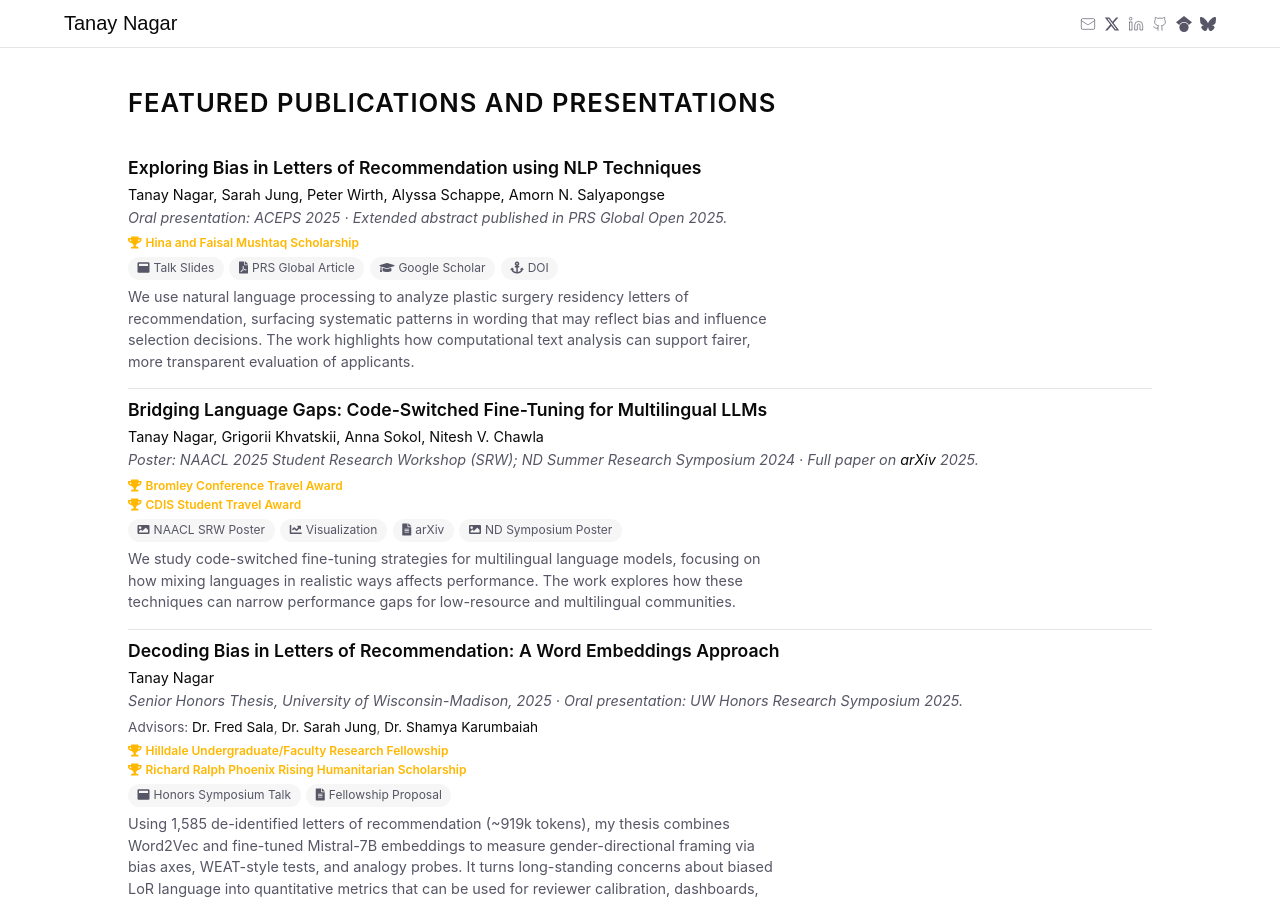
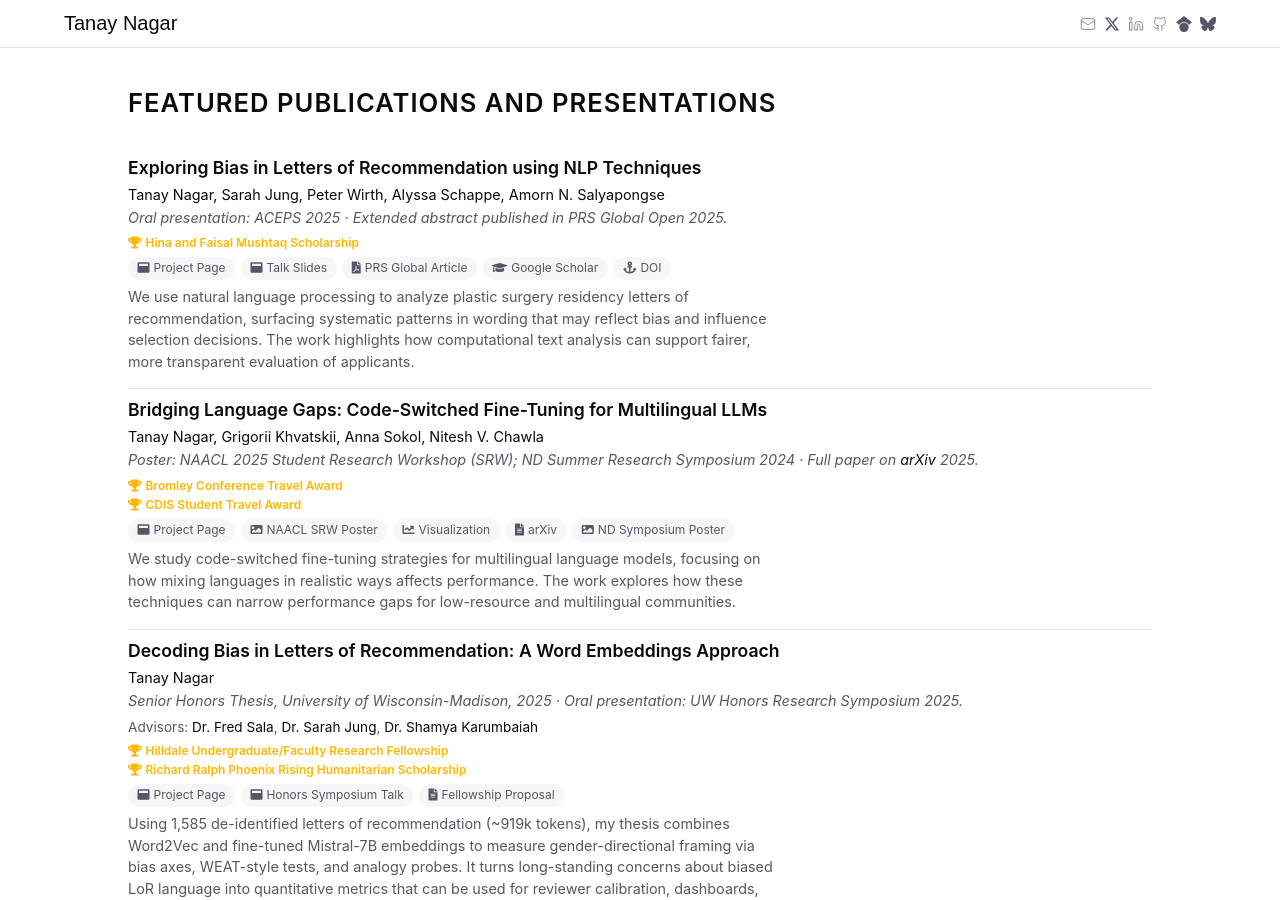
Before and after one commit to tnagar72/tnagar72.github.io, a Jekyll site: the page built from index.html, in a window 1280 px wide and 900 px high, scrolled down 660 px. Built offline with Jekyll 4.4.1, drawn with Linux system fonts in a browser that asks for light colours; nearby versions of some CDN libraries.

Commit message:
feat(homepage): link from each publication card to its research page (Issue #25)
Adds a "Project Page" pill at the front of the .pub-misc row on each
publication card, linking to /research/<id>/. The pill only renders
when a corresponding _research/<paper_id>.md entry exists, so papers
without a project page get no pill (no broken links).

Implementation: a Liquid lookup against site.research filtered by
matching paper_id == pub.id:

    {%- assign research_entry = site.research
                                | where: "paper_id", include.pub.id
                                | first -%}
    {%- if research_entry -%}<a href="{{ research_entry.url }}"> … </a>{%- endif -%}

Verified at build time: all 3 featured publications on the homepage
now show the pill, each linking correctly to their project page.

This is the only deliberate non-byte-identical change to the homepage
in the entire research-system branch. Everything else preserved.

Co-Authored-By: Claude Opus 4.7 (1M context) <noreply@anthropic.com>

```diff
--- a/_includes/publication.html
+++ b/_includes/publication.html
@@ -46,6 +46,16 @@ person.html still handles it.
     {%- endfor -%}
 
     <div class="pub-misc">
+        {%- comment -%}
+          Add a "Project Page" pill linking to /research/<id>/ IF a
+          matching entry exists in the _research collection.
+        {%- endcomment -%}
+        {%- assign research_entry = site.research | where: "paper_id", include.pub.id | first -%}
+        {%- if research_entry -%}
+        <a href="{{ research_entry.url | relative_url }}">
+            <i class="fas fa-window-maximize" aria-hidden="true"></i> Project Page
+        </a>
+        {%- endif -%}
         {%- for link in include.pub.links -%}
             {% include pub-link.html link=link %}
         {%- endfor -%}
```
Also changed, not shown: 1 other file.
